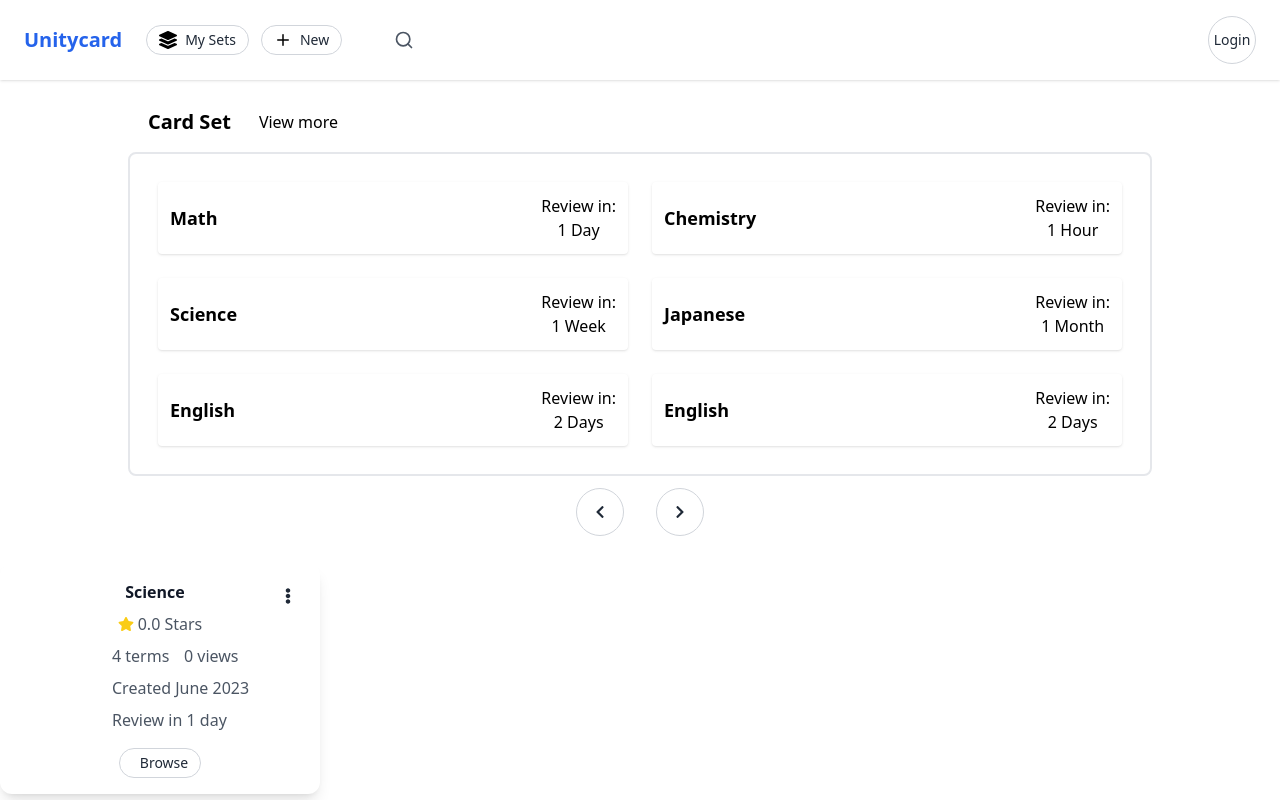
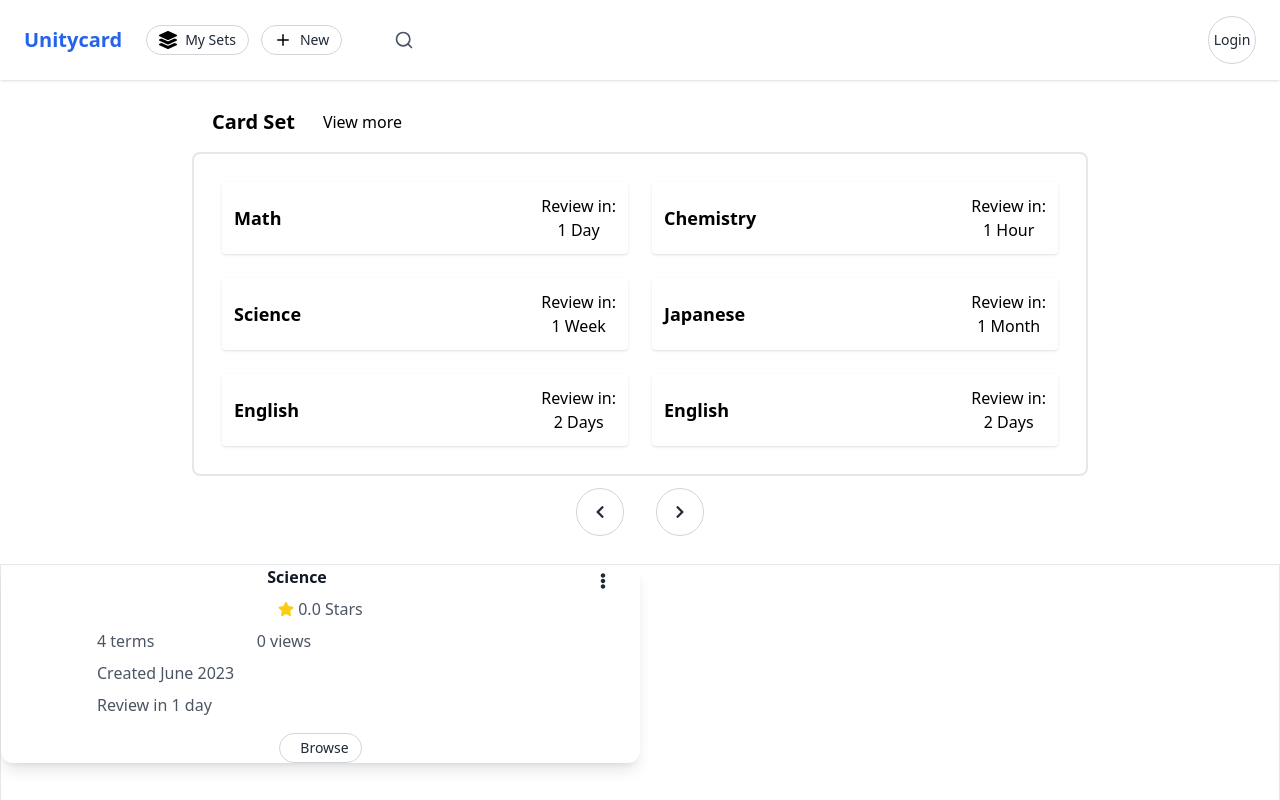
Before and after one commit to JayCenxx/forgetCurve, a React (Create React App) app in the folder forgetcurve_react/: page / in a window 1280 px wide. Shown: the top 800 px of the page. Built offline with nearby package versions, Linux system fonts and the light colour scheme.

Commit message:
CardContainer 1

```diff
--- a/forgetcurve_react/src/App.js
+++ b/forgetcurve_react/src/App.js
@@ -1,4 +1,5 @@
 // App.js
+import CardContainer from "./components/CardContainer";
 import CardSetDetails from "./components/CardSetDetails";
 import CardSetMain from "./components/CardSetMain";
 import Header from "./components/header/Header";
@@ -8,7 +9,7 @@ function App() {
     <>
       <Header />
       <CardSetMain/>
-   <CardSetDetails/>
+    <CardContainer/>
     </>
   );
 }
--- /dev/null
+++ b/forgetcurve_react/src/components/CardContainer.js
@@ -0,0 +1,15 @@
+import CardSetDetails from "./CardSetDetails";
+
+
+const CardContainer=()=>{
+    return (
+        <main className="grid grid-cols-12 grid-rows-12 border">
+            <section className="sm:col-span-6 col-span-12">
+            <CardSetDetails/>
+            </section>
+
+        </main>
+    )
+}
+
+export default CardContainer;
--- a/forgetcurve_react/src/components/CardSetDetails.js
+++ b/forgetcurve_react/src/components/CardSetDetails.js
@@ -6,12 +6,11 @@ import ThreedotsButton from "./buttons/ThreedotsButton";
 const CardSetDetails = () => {
 
   return (
-    <main className="bg-white shadow-lg rounded-xl p-4 max-w-xs w-full ">
+    <main className="bg-white shadow-lg rounded-xl ">
       {/* title */}
-      <section className="flex flex-row ">
-        <div className="basis-5/12"></div>
-        <div className="text-md font-semibold text-gray-900">Science</div>
-        <div className="basis-4/12"></div>
+      <section className="grid grid-cols-12">
+        <div className="col-start-6 text-md font-semibold text-gray-900">Science</div>
+        <div className="col-start-11"></div>
         {/* 3 dot button */}
        <ThreedotsButton></ThreedotsButton>
 
--- a/forgetcurve_react/src/components/CardSetMain.js
+++ b/forgetcurve_react/src/components/CardSetMain.js
@@ -6,7 +6,7 @@ const CardSetMain = () => {
 console.log(sampleJson);
 
   return (
-    <main className="m-7 max-w-5xl mx-auto">
+    <main className="m-7 max-w-4xl mx-auto">
       {/* Cart Set & View More Titles */}
       <section className="flex items-center mb-4 space-x-7">
         <h2 className="text-xl font-bold ml-5">Card Set</h2>
--- a/forgetcurve_react/src/components/buttons/ThreedotsButton.js
+++ b/forgetcurve_react/src/components/buttons/ThreedotsButton.js
@@ -20,7 +20,7 @@ const ThreedotsButton = () => {
   }, []);
 
   return (
-    <div className="relative" ref={ref}>
+    <main className="relative" ref={ref}>
       <button
         onClick={() => setIsOpen(prev => !prev)}
         className="p-2 rounded-lg hover:bg-gray-300 focus:outline-none focus:ring-2 focus:ring-gray-400"
@@ -34,7 +34,7 @@ const ThreedotsButton = () => {
           <a href="#" className="block px-4 py-2 text-md text-gray-700 hover:bg-gray-100">Share</a>
         </div>
       )}
-    </div>
+    </main>
   );
 };
 
```
